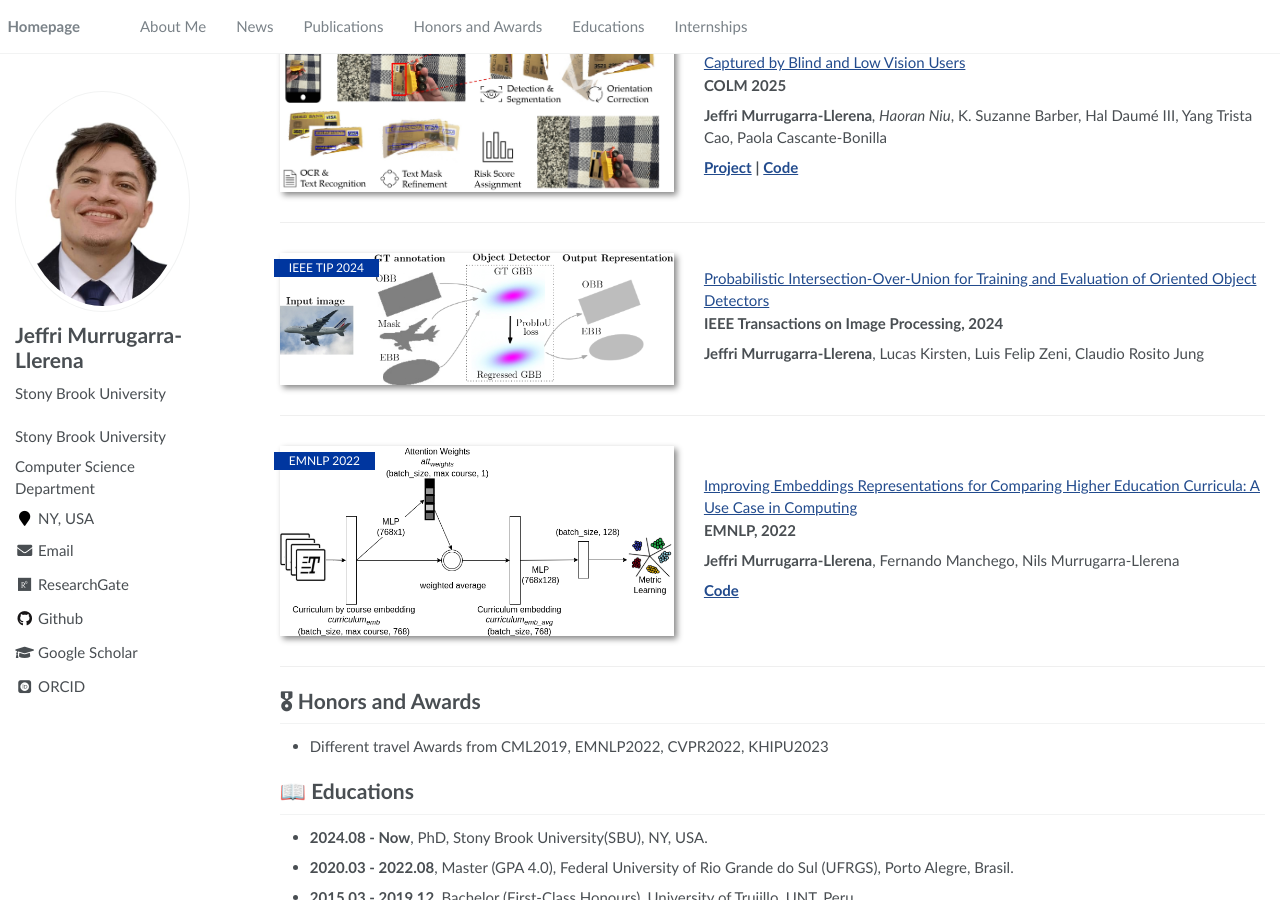
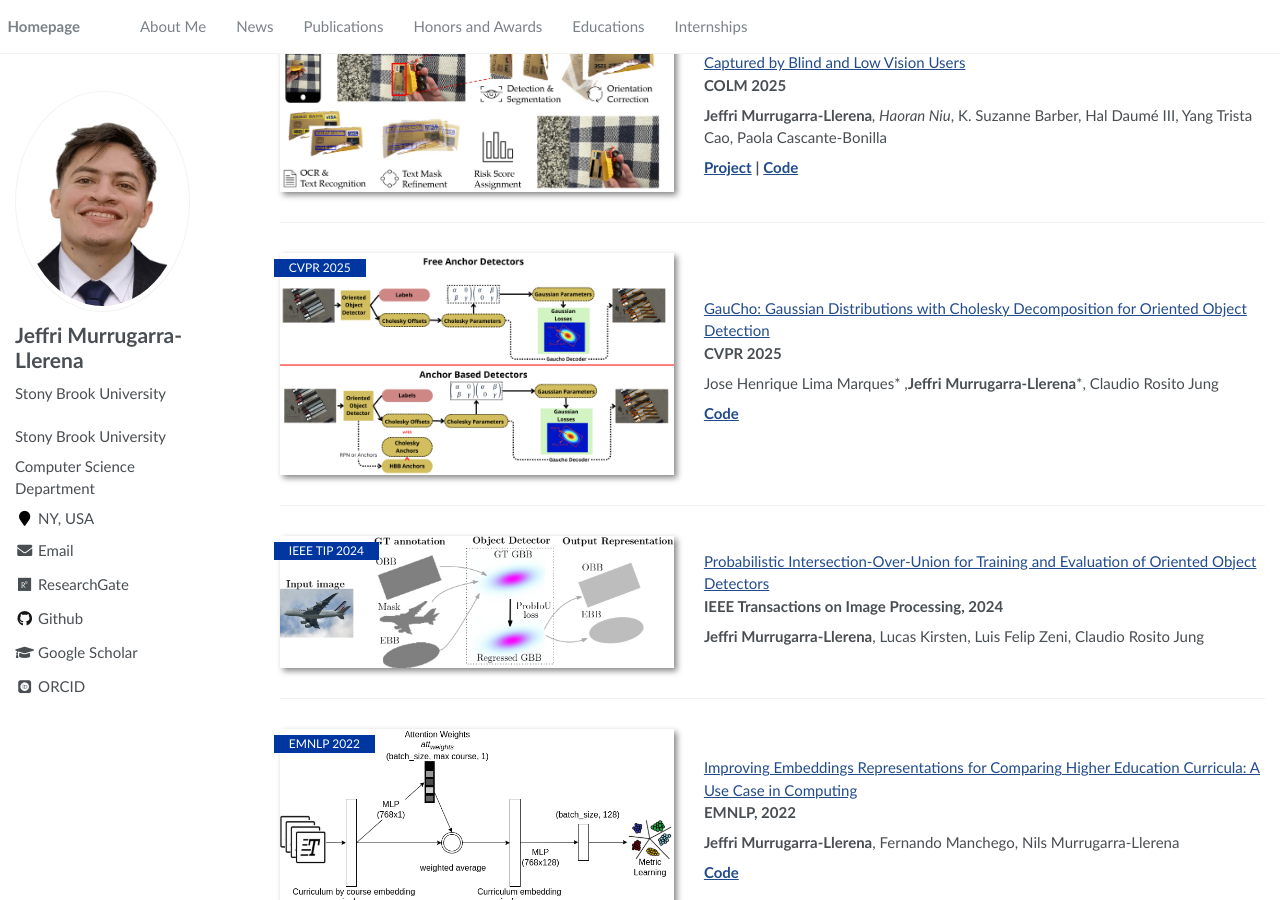
Before and after one commit to Artcs1/Artcs1.github.io, a Jekyll site: the page built from _pages/about.md, in a window 1280 px wide and 900 px high, scrolled down 497 px. Built offline with Jekyll 4.4.1, drawn with Linux system fonts in a browser that asks for light colours; some web fonts are replaced.

Commit message:
Update about.md

```diff
--- a/_pages/about.md
+++ b/_pages/about.md
@@ -47,6 +47,19 @@ In 2022, I obtained my Master's in Computer Science from <a href="http://www.ufr
 </div>
 
 
+<div class='paper-box'><div class='paper-box-image'><div><div class="badge">CVPR 2025</div><img src='images/cvpr2025.png' alt="CVPR2025" width="100%"></div></div>
+<div class='paper-box-text' markdown="1">
+
+[GauCho: Gaussian Distributions with Cholesky Decomposition for Oriented Object Detection]()
+**CVPR 2025**
+
+Jose Henrique Lima Marques* ,**Jeffri Murrugarra-Llerena***, Claudio Rosito Jung
+
+[**Code**](https://github.com/Artcs1/VLM-Privacy)
+</div>
+</div>
+
+
 <div class='paper-box'><div class='paper-box-image'><div><div class="badge">IEEE TIP 2024</div><img src='images/ieee_tip2024.jpg' alt="IEEETIP2024" width="100%"></div></div>
 <div class='paper-box-text' markdown="1">
 
```
